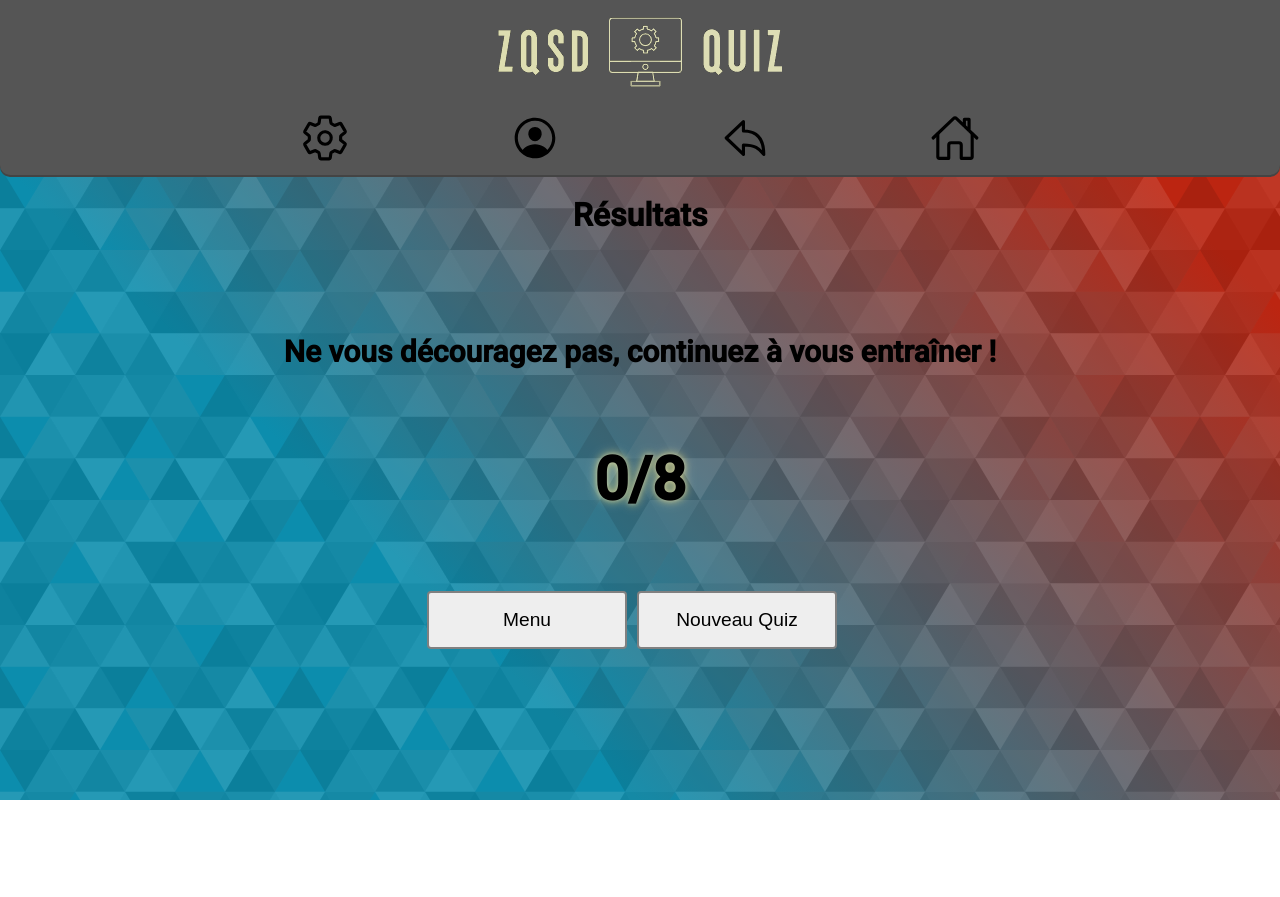
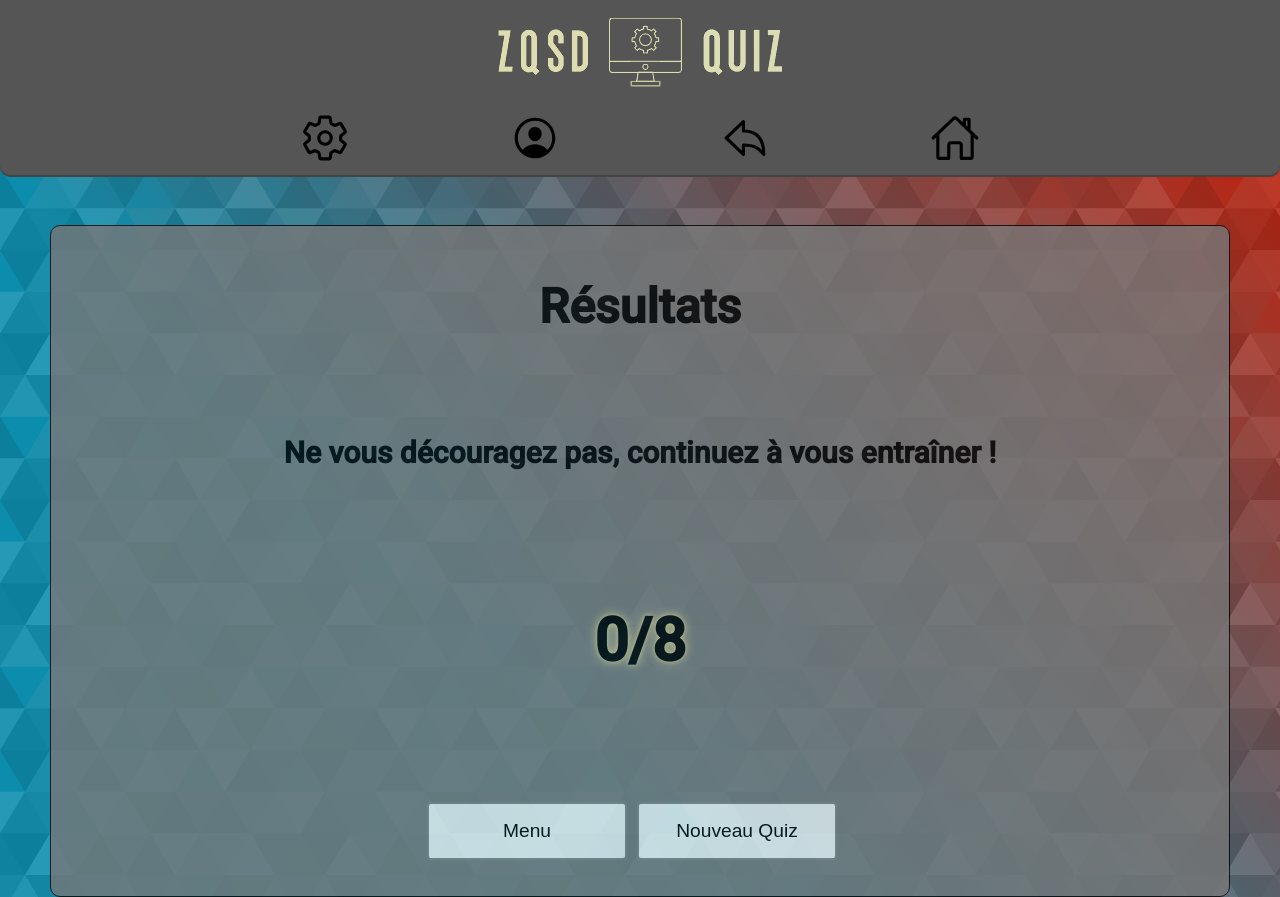
Before and after one commit to 2019-2020-ps6/2022-2023-ps6-zqsd, an Angular app in the folder front-end/: page /results in a window 1280 px wide. Before the commit the page ends 800 px from the top, so only its background shows below. Built offline with nearby package versions, Linux system fonts and the light colour scheme.

Commit message:
meilleur affichage des résultats #33

```diff
--- a/front-end/src/app/results/results.component.html
+++ b/front-end/src/app/results/results.component.html
@@ -1,10 +1,12 @@
 <div>
-  <h1 style="text-align: center; margin-bottom: 100px;">Résultats</h1>
-  <h2 style="font-size: 30px; text-align: center;margin-bottom: 75px;">{{ getScorePhrase(gameService.score, gameService.currentQuiz.questions.length) }}</h2>
-  <p style="text-align: center; font-size: 60px;"><strong>{{ gameService.score }}/{{ gameService.currentQuiz.questions.length }}</strong></p>
+  <div class="container">
+    <h1 style="text-align: center; margin-bottom: 75px; font-size: 3em;">Résultats</h1>
+    <h2 style="font-size: 30px; text-align: center;margin-bottom: 75px;">{{ getScorePhrase(gameService.score, gameService.currentQuiz.questions.length) }}</h2>
+    <p style="text-align: center; font-size: 60px;"><strong>{{ gameService.score }}/{{ gameService.currentQuiz.questions.length }}</strong></p>
 
-  <div style="text-align: center; margin-top: 50px;">
+    <div style="text-align: center; margin-top: 50px;">
     <button routerLink="/homePage" style="margin-right: 10px; width: 200px;">Menu</button>
     <button  (click)="jouerQuiz()" style="width: 200px;">Nouveau Quiz</button>
+    </div>
   </div>
 </div>
--- a/front-end/src/app/results/results.component.scss
+++ b/front-end/src/app/results/results.component.scss
@@ -3,7 +3,7 @@
     text-shadow: none;
   }
   50% {
-    text-shadow: 0 0 10px rgb(250, 250, 250), 0 0 20px gold, 0 0 30px rgb(250, 250, 248);
+    text-shadow: 0 0 10px rgb(250, 250, 250), 0 0 20px gold, 0 0 30px rgb(250, 250, 250);
   }
   100% {
     text-shadow: none;
@@ -15,3 +15,15 @@ p {
   animation-duration: 3s;
   animation-iteration-count: infinite;
 }
+
+.container {
+  display: flex;
+  flex-direction: column;
+  align-items: center;
+  margin: 50px;
+  padding: 20px;
+  border: 1px solid #000;
+  border-radius: 10px;
+  background-color: #777;
+  opacity: 80%;
+}
--- a/front-end/src/app/results/results.component.ts
+++ b/front-end/src/app/results/results.component.ts
@@ -29,9 +29,7 @@ export class ResultsComponent {
 
   jouerQuiz(): void {
     this.gameService.triggerQuizEvent();
-    setTimeout(() => {
-      this.router.navigate(['/Gamepage']);
-    }, 1000);
+    this.router.navigate(['/Gamepage']);
   }
 
 }
--- a/front-end/src/styles.scss
+++ b/front-end/src/styles.scss
@@ -280,7 +280,7 @@ html{ height: 100%; }
     text-shadow: none;
   }
   50% {
-    text-shadow: 0 0 15px rgb(255, 255, 0);
+    text-shadow: 0 0 15px rgb(250, 250, 250), 0 0 20px gold, 0 0 30px rgb(250, 250, 250);
   }
   100% {
     text-shadow: none;
```
